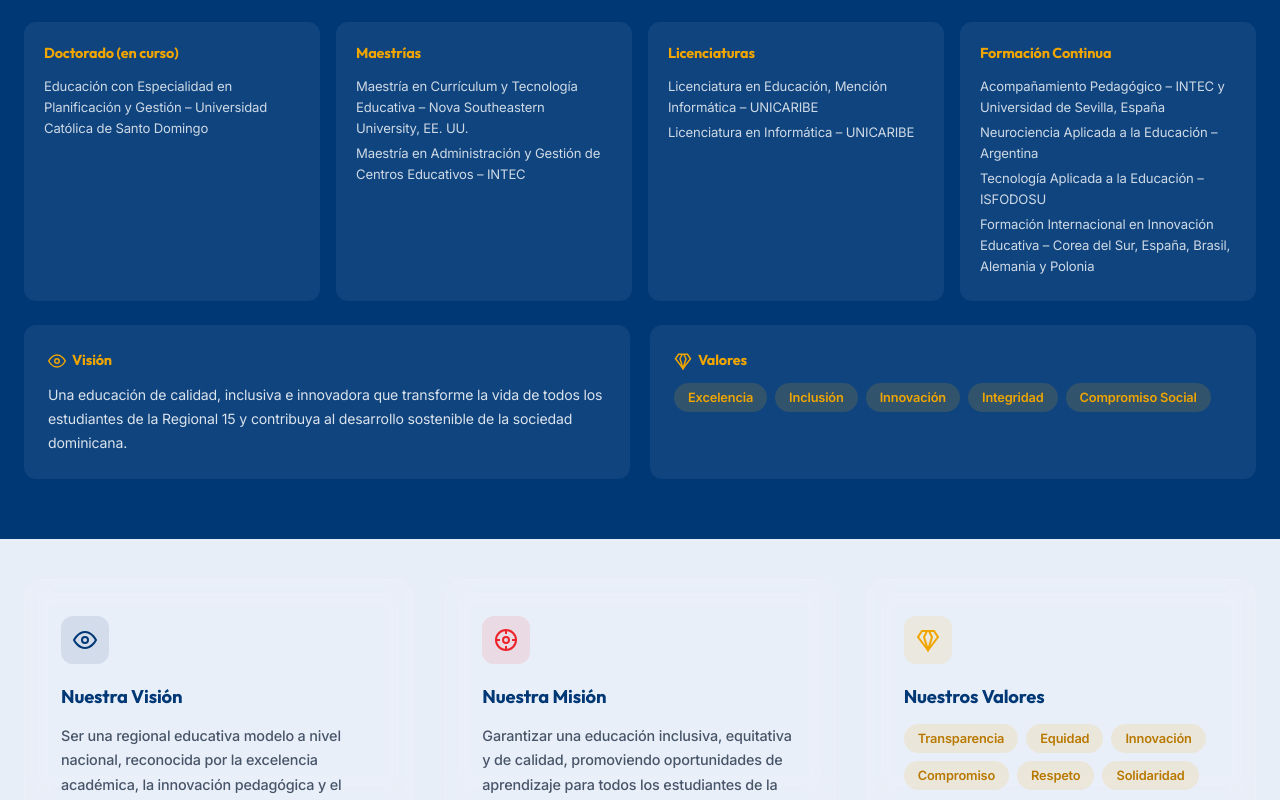
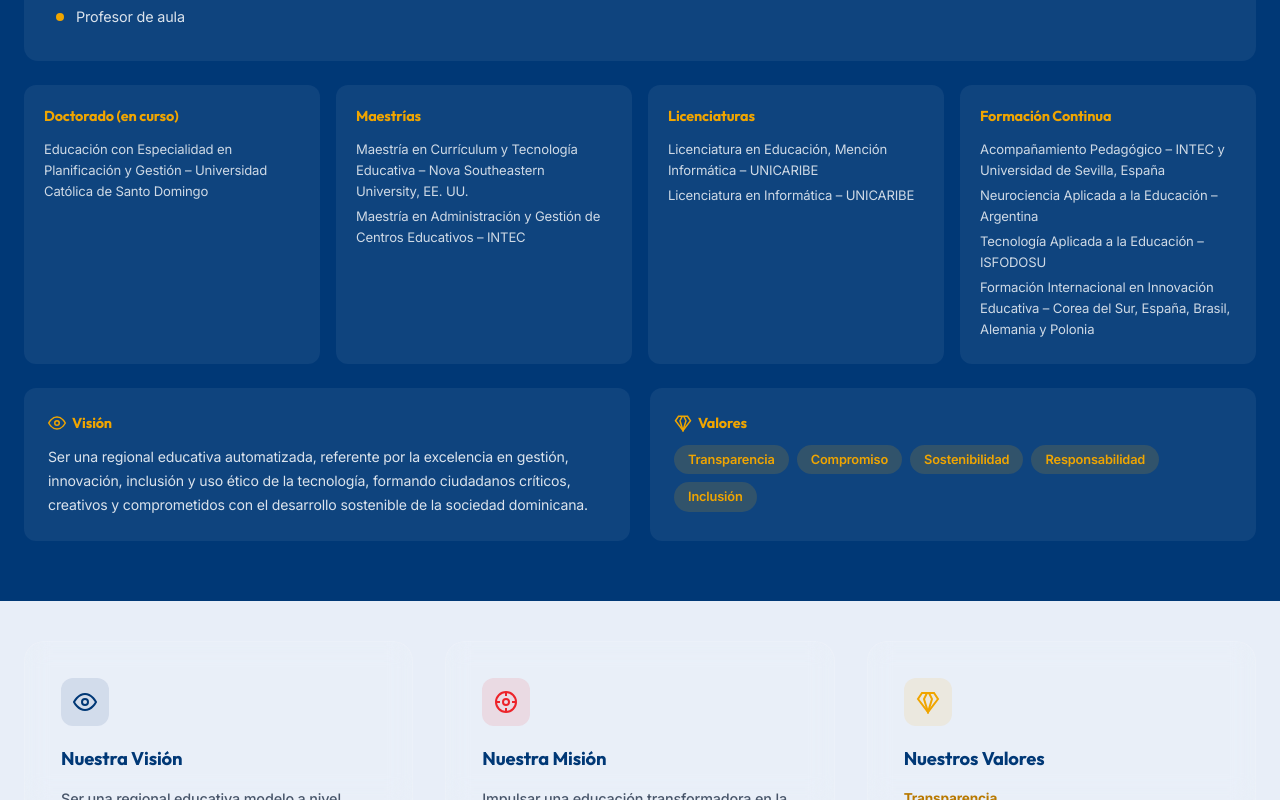
Before and after one commit to vladimirmella15-blip/regional15, a Next.js app: page /nosotros in a window 1280 px wide. Shown: the part 2000-2800 px from the top of the page. Built offline with nearby package versions, Linux system fonts and the light colour scheme.

Commit message:
Actualiza mision vision y valores institucionales

```diff
--- a/app/(public)/nosotros/page.tsx
+++ b/app/(public)/nosotros/page.tsx
@@ -2,6 +2,14 @@
 
 import { useEffect } from 'react'
 import Image from 'next/image'
+
+const VALORES = [
+  { nombre: 'Transparencia', descripcion: 'Actuamos con honestidad, integridad y apertura en todos los procesos institucionales, garantizando el acceso a la información, la rendición de cuentas y el cumplimiento de las normas que fortalecen la confianza de la comunidad educativa.' },
+  { nombre: 'Compromiso', descripcion: 'Desempeñamos nuestras funciones con dedicación, responsabilidad y vocación de servicio, procurando el cumplimiento de los objetivos institucionales y el mejoramiento continuo de la calidad educativa.' },
+  { nombre: 'Sostenibilidad', descripcion: 'Promovemos prácticas responsables que aseguren el uso eficiente de los recursos, la protección del medio ambiente y el desarrollo de acciones que generen impactos positivos y perdurables para las generaciones presentes y futuras.' },
+  { nombre: 'Responsabilidad', descripcion: 'Asumimos con ética y profesionalismo las funciones asignadas, cumpliendo oportunamente los compromisos institucionales y respondiendo por las decisiones y acciones realizadas.' },
+  { nombre: 'Inclusión', descripcion: 'Garantizamos el respeto por la diversidad y la igualdad de oportunidades, promoviendo la participación de todas las personas sin distinción y favoreciendo una educación equitativa, accesible y libre de discriminación.' },
+]
 
 export default function NosotrosPage() {
   useEffect(() => {
@@ -20,7 +28,7 @@ export default function NosotrosPage() {
           <span className="section-eyebrow" style={{ color: 'var(--gold)', marginBottom: '12px', display: 'block' }}>CONÓCENOS</span>
           <h1 style={{ fontSize: 'clamp(2rem, 5vw, 3.2rem)', color: 'white', margin: '0 0 16px', fontWeight: 800, fontFamily: "'Outfit', sans-serif", lineHeight: 1.1 }}>Regional 15 de Educación</h1>
           <p style={{ fontSize: '1.15rem', color: 'rgba(255,255,255,0.85)', maxWidth: '680px', lineHeight: 1.7, margin: 0 }}>
-            La Regional 15 del Ministerio de Educación de la República Dominicana (MINERD) tiene la misión de garantizar una educación inclusiva, equitativa y de calidad para todos los estudiantes de la provincia Santo Domingo.
+            La Regional 15 del Ministerio de Educación de la República Dominicana (MINERD) impulsa una educación transformadora mediante una gestión participativa e innovadora, fortaleciendo las competencias integrales de los estudiantes y promoviendo la investigación, la inclusión y la ciudadanía responsable.
           </p>
         </div>
       </section>
@@ -116,7 +124,7 @@ export default function NosotrosPage() {
                 Visión
               </h4>
               <p style={{ color: 'rgba(255,255,255,0.85)', fontSize: '0.88rem', lineHeight: 1.7, margin: 0 }}>
-                Una educación de calidad, inclusiva e innovadora que transforme la vida de todos los estudiantes de la Regional 15 y contribuya al desarrollo sostenible de la sociedad dominicana.
+                Ser una regional educativa automatizada, referente por la excelencia en gestión, innovación, inclusión y uso ético de la tecnología, formando ciudadanos críticos, creativos y comprometidos con el desarrollo sostenible de la sociedad dominicana.
               </p>
             </div>
             <div style={{ background: 'rgba(255,255,255,0.06)', borderRadius: '12px', padding: '24px' }}>
@@ -125,8 +133,8 @@ export default function NosotrosPage() {
                 Valores
               </h4>
               <div style={{ display: 'flex', flexWrap: 'wrap', gap: '8px' }}>
-                {['Excelencia', 'Inclusión', 'Innovación', 'Integridad', 'Compromiso Social'].map(v => (
-                  <span key={v} style={{ background: 'rgba(240,165,0,0.15)', color: 'var(--gold)', padding: '4px 14px', borderRadius: '20px', fontSize: '0.8rem', fontWeight: 600 }}>{v}</span>
+                {VALORES.map(({ nombre }) => (
+                  <span key={nombre} style={{ background: 'rgba(240,165,0,0.15)', color: 'var(--gold)', padding: '4px 14px', borderRadius: '20px', fontSize: '0.8rem', fontWeight: 600 }}>{nombre}</span>
                 ))}
               </div>
             </div>
@@ -153,7 +161,7 @@ export default function NosotrosPage() {
               </div>
               <h3 style={{ fontSize: '1.15rem', color: 'var(--blue-dark)', fontFamily: "'Outfit', sans-serif", marginBottom: '12px' }}>Nuestra Misión</h3>
               <p style={{ fontSize: '0.9rem', lineHeight: 1.7, color: 'var(--text-muted)' }}>
-                Garantizar una educación inclusiva, equitativa y de calidad, promoviendo oportunidades de aprendizaje para todos los estudiantes de la Regional 15, mediante una gestión eficiente, participativa y transparente que potencie el desarrollo profesional docente y la transformación curricular.
+                Impulsar una educación transformadora en la Regional 15 de Educación mediante una gestión participativa e innovadora, fortaleciendo las competencias integrales de los estudiantes y promoviendo la investigación, la inclusión y la ciudadanía responsable.
               </p>
             </div>
             <div className="stat-card" style={{ padding: '36px', textAlign: 'left' }}>
@@ -161,9 +169,12 @@ export default function NosotrosPage() {
                 <svg viewBox="0 0 24 24" width="24" height="24" fill="none" stroke="var(--gold)" strokeWidth="2"><path d="M6 3h12l4 6-10 13L2 9z"/><path d="M11 3 8 9l4 13 4-13-3-6"/></svg>
               </div>
               <h3 style={{ fontSize: '1.15rem', color: 'var(--blue-dark)', fontFamily: "'Outfit', sans-serif", marginBottom: '12px' }}>Nuestros Valores</h3>
-              <div style={{ display: 'flex', flexWrap: 'wrap', gap: '8px' }}>
-                {['Transparencia', 'Equidad', 'Innovación', 'Compromiso', 'Respeto', 'Solidaridad'].map(v => (
-                  <span key={v} style={{ background: 'rgba(240,165,0,0.12)', color: '#b87900', padding: '4px 14px', borderRadius: '20px', fontSize: '0.8rem', fontWeight: 600 }}>{v}</span>
+              <div style={{ display: 'grid', gap: '12px' }}>
+                {VALORES.map(({ nombre, descripcion }) => (
+                  <div key={nombre}>
+                    <strong style={{ display: 'block', color: '#b87900', fontSize: '0.85rem', marginBottom: '3px' }}>{nombre}</strong>
+                    <span style={{ display: 'block', color: 'var(--text-muted)', fontSize: '0.8rem', lineHeight: 1.55 }}>{descripcion}</span>
+                  </div>
                 ))}
               </div>
             </div>
--- a/app/api/chat/route.ts
+++ b/app/api/chat/route.ts
@@ -15,8 +15,9 @@ INFORMACIÓN DE LA REGIONAL 15:
 - Instagram: @regional_15minerd (9,429 seguidores)
 - Facebook: Regional 15 MINERD
 - Web: https://regional15.edu.do
-- Misión: Garantizar una educación inclusiva, equitativa y de calidad
-- Visión: Ser reconocida como la Regional modelo en innovación pedagógica
+- Misión: Impulsar una educación transformadora mediante una gestión participativa e innovadora, fortaleciendo las competencias integrales de los estudiantes y promoviendo la investigación, la inclusión y la ciudadanía responsable.
+- Visión: Ser una regional educativa automatizada, referente por la excelencia en gestión, innovación, inclusión y uso ético de la tecnología, formando ciudadanos críticos, creativos y comprometidos con el desarrollo sostenible de la sociedad dominicana.
+- Valores: Transparencia, Compromiso, Sostenibilidad, Responsabilidad e Inclusión.
 
 DISTRITOS EDUCATIVOS (6):
 - 15-01 Los Alcarrizos: 244 centros, 79,031 estudiantes
--- a/components/landing/AboutSection.tsx
+++ b/components/landing/AboutSection.tsx
@@ -10,19 +10,19 @@ const FEATURES = [
     titulo: 'Misión',
     icon: 'M12 2C6.48 2 2 6.48 2 12s4.48 10 10 10 10-4.48 10-10S17.52 2 12 2zm-2 15l-5-5 1.41-1.41L10 14.17l7.59-7.59L19 8l-9 9z',
     color: 'var(--blue-dark)',
-    texto: 'Garantizar una educación inclusiva, equitativa y de calidad que promueva el desarrollo integral de los estudiantes de la Regional 15 (Los Alcarrizos, Santo Domingo, Santo Domingo Oeste y Pedro Brand).',
+    texto: 'Impulsar una educación transformadora en la Regional 15 de Educación mediante una gestión participativa e innovadora, fortaleciendo las competencias integrales de los estudiantes y promoviendo la investigación, la inclusión y la ciudadanía responsable.',
   },
   {
     titulo: 'Visión',
     icon: 'M12 4.5C7 4.5 2.73 7.61 1 12c1.73 4.39 6 7.5 11 7.5s9.27-3.11 11-7.5c-1.73-4.39-6-7.5-11-7.5zM12 17c-2.76 0-5-2.24-5-5s2.24-5 5-5 5 2.24 5 5-2.24 5-5 5zm0-8c-1.66 0-3 1.34-3 3s1.34 3 3 3 3-1.34 3-3-1.34-3-3-3z',
     color: 'var(--red)',
-    texto: 'Ser reconocida como la Regional modelo en innovación pedagógica, gestión eficiente y excelencia académica, tal como lo avala la Medalla de Bronce del PRECE 2025 otorgada por el MAP.',
+    texto: 'Ser una regional educativa automatizada, referente por la excelencia en gestión, innovación, inclusión y uso ético de la tecnología, formando ciudadanos críticos, creativos y comprometidos con el desarrollo sostenible de la sociedad dominicana.',
   },
   {
     titulo: 'Valores',
     icon: 'M12 22c3.314 0 6-2.686 6-6v-1h-2v1c0 2.21-1.79 4-4 4s-4-1.79-4-4v-1H6v1c0 3.314 2.686 6 6 6zm0-8c2.21 0 4-1.79 4-4s-1.79-4-4-4-4 1.79-4 4 1.79 4 4 4zm8-6h-2.09c.57.94.89 2 .89 3.09V14h2V8zM4 8h2.09c-.57.94-.89 2-.89 3.09V14H4V8z',
     color: 'var(--gold)',
-    texto: 'Amor, transparencia, integridad, compromiso y equidad como principios rectores de la gestión institucional.',
+    texto: 'Transparencia, compromiso, sostenibilidad, responsabilidad e inclusión como principios rectores de la gestión institucional.',
   },
 ]
 
--- a/scripts/seed-director.ts
+++ b/scripts/seed-director.ts
@@ -66,9 +66,9 @@ Director de la Regional 15, MINERD`,
     'Visión Global',
     'Tecnología Educativa',
   ],
-  vision: 'Una educación de calidad, inclusiva e innovadora que transforme la vida de todos los estudiantes de la Regional 15 y contribuya al desarrollo sostenible de la sociedad dominicana.',
-  mision: 'Liderar la gestión educativa con excelencia, promoviendo la innovación pedagógica, la inclusión, la equidad y la tecnología como herramientas para el aprendizaje significativo.',
-  valores: ['Excelencia', 'Inclusión', 'Innovación', 'Integridad', 'Compromiso Social'],
+  vision: 'Ser una regional educativa automatizada, referente por la excelencia en gestión, innovación, inclusión y uso ético de la tecnología, formando ciudadanos críticos, creativos y comprometidos con el desarrollo sostenible de la sociedad dominicana.',
+  mision: 'Impulsar una educación transformadora en la Regional 15 de Educación mediante una gestión participativa e innovadora, fortaleciendo las competencias integrales de los estudiantes y promoviendo la investigación, la inclusión y la ciudadanía responsable.',
+  valores: ['Transparencia', 'Compromiso', 'Sostenibilidad', 'Responsabilidad', 'Inclusión'],
 }
 
 const existing = db.prepare("SELECT data FROM director WHERE id = 'main'").get() as any
```
Also changed, not shown: public/data/content.json.
